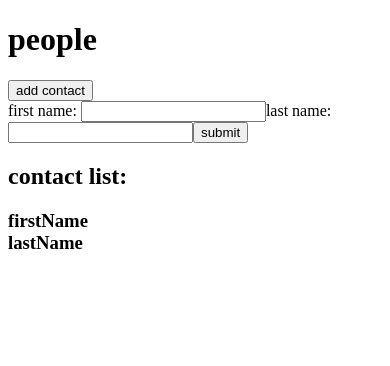
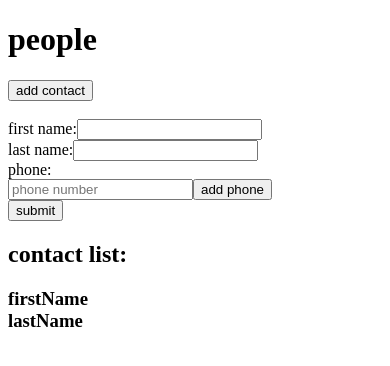
Before and after one commit to JadeChan03/web-contact-manager, a React (Vite) app: page / in a window 390 px wide. Both pictures are taken after a click on the button "add contact". Shown: the top 366 px of the page. Built offline with nearby package versions, Linux system fonts and the light colour scheme.

Commit message:
enhanced the current form to be dynamic, allows users to add additional inputs ie. phones

```diff
--- a/package.json
+++ b/package.json
@@ -13,6 +13,7 @@
     "@reduxjs/toolkit": "^2.6.1",
     "react": "^19.0.0",
     "react-dom": "^19.0.0",
+    "react-hook-form": "^7.54.2",
     "react-redux": "^9.2.0",
     "react-router-dom": "^7.3.0",
     "sass": "^1.85.1"
--- a/src/components/AddContact/AddContact.tsx
+++ b/src/components/AddContact/AddContact.tsx
@@ -1,38 +1,72 @@
 import { useState } from 'react';
 import { useAppDispatch } from '../../redux/hooks';
 import { nanoid } from '@reduxjs/toolkit';
-import {contactAdded} from '../../redux/slices/contactsSlice';
+import { contactAdded } from '../../redux/slices/contactsSlice';
 import { type Contact } from '../../types/contactTypes';
 
 export const AddContact = () => {
-  const initialValues = { firstName: '', lastName: '' };
+  const initialValues = {
+    firstName: '',
+    lastName: '',
+    phones: [''], // starts with one empty phone input
+  };
+  // input value state
   const [values, setValues] = useState(initialValues);
+  // visibility state (toggle form)
   const [visibility, setVisibility] = useState(false);
   // get 'dispatch' method from the store
   const dispatch = useAppDispatch();
+  // handles addContact button click
 
   const handleClick = (e: React.MouseEvent<HTMLButtonElement>) => {
     e.preventDefault();
     setVisibility(true);
   };
-
+  // updates single input values ie. firstName, lastName
   const handleChange = (e: React.ChangeEvent<HTMLInputElement>) => {
     const { name, value } = e.currentTarget;
     setValues({ ...values, [name]: value });
+  };
+
+  // updates input values w/ the option to add multiple inputs ie. phones
+  // update a specific phone number by index
+  const handlePhoneChange = (index: number, value: string) => {
+    const newPhones = [...values.phones];
+    newPhones[index] = value;
+    setValues({ ...values, phones: newPhones });
+  };
+
+  // add a new empty phone input
+  const handleAddPhone = () => {
+    setValues({ ...values, phones: [...values.phones, ''] });
+  };
+
+  const handleDeletePhone = (index: number) => {
+    console.log('delete clicked');
+    // remove current phone from new phone list
+    const filteredPhones = values.phones.filter((_, i) => i !== index);
+    console.log('filteredPhones ', filteredPhones);
+    console.log('index ', index);
+    setValues({ ...values, phones: filteredPhones });
+    console.log('values ', values);
   };
 
   const submitHandler = (e: React.FormEvent<HTMLFormElement>) => {
     // prevent server submission
     e.preventDefault();
 
+    // string
     const firstName = e.currentTarget.firstName.value;
     const lastName = e.currentTarget.lastName.value;
+    // an array
+    const phones = e.currentTarget.phones.value;
 
     // create contact card object and dispatch 'contactAdded' action
     const newContact: Contact = {
       id: nanoid(),
       firstName,
       lastName,
+      phones,
     };
     dispatch(contactAdded(newContact));
 
@@ -50,20 +84,50 @@ export const AddContact = () => {
 
       {visibility ? (
         <form onSubmit={submitHandler}>
-          first name:{' '}
+          <br/>
+          <label>first name:</label>
           <input
             type="text"
             name="firstName"
             value={values.firstName}
             onChange={handleChange}
+            required={true}
           ></input>
-          last name:{' '}
+          <br/>
+          <label>last name:</label>
           <input
             type="text"
             name="lastName"
             value={values.lastName}
             onChange={handleChange}
+            required={true}
           ></input>
+          <br/>
+          <label>phone: </label>
+          {values.phones.map((phone, index) => (
+            <>
+              <br/>
+              <input
+                key={index}
+                type="tel"
+                name="phones"
+                value={values.phones[index]}
+                onChange={(e) => handlePhoneChange(index, e.target.value)}
+                placeholder="phone number"
+                required={true}
+              ></input>
+
+              {/* show delete button only when multiple phones exist */}
+              {values.phones.length > 1 && (
+                <button type="button" onClick={() => handleDeletePhone(index)}>
+                  Delete
+                </button>
+              )}
+            </>
+          ))}
+          <button onClick={handleAddPhone}> add phone </button>
+          <></>
+          <br/>
           <button type="submit">submit</button>
         </form>
       ) : (
--- a/src/components/ContactList/ContactList.tsx
+++ b/src/components/ContactList/ContactList.tsx
@@ -8,7 +8,7 @@ export const ContactList = () => {
   const renderedContactList = contacts.map((contact) => (
     <div className="contact-card" key={contact.id}>
       <h3>
-        <ContactCard contact={contact}/>
+        <ContactCard contact={contact} />
       </h3>
     </div>
   ));
--- a/src/redux/slices/contactsSlice.ts
+++ b/src/redux/slices/contactsSlice.ts
@@ -6,7 +6,7 @@ import { type Contact } from '../../types/contactTypes';
 
 // initial state of ContactList
 const initialState: Contact[] = [
-  {id:'testID', firstName: 'firstName', lastName: 'lastName'}
+  { id: 'testID', firstName: 'firstName', lastName: 'lastName', phones: ['00000000'] },
 ];
 
 export const contactsSlice = createSlice({
--- a/src/types/contactTypes.ts
+++ b/src/types/contactTypes.ts
@@ -3,4 +3,5 @@ export interface Contact {
 	id: string;
 	firstName: string;
 	lastName: string;
+	phones: string[];
   }
```
Also changed, not shown: src/components/AddContact/AddContactForm.tsx (added, +52 -0 lines), src/components/Input/Input.tsx (added, +35 -0 lines), src/pages/Home/Home.tsx (+5 -2 lines), 1 other file (tests, documents, lock files or other folders).
